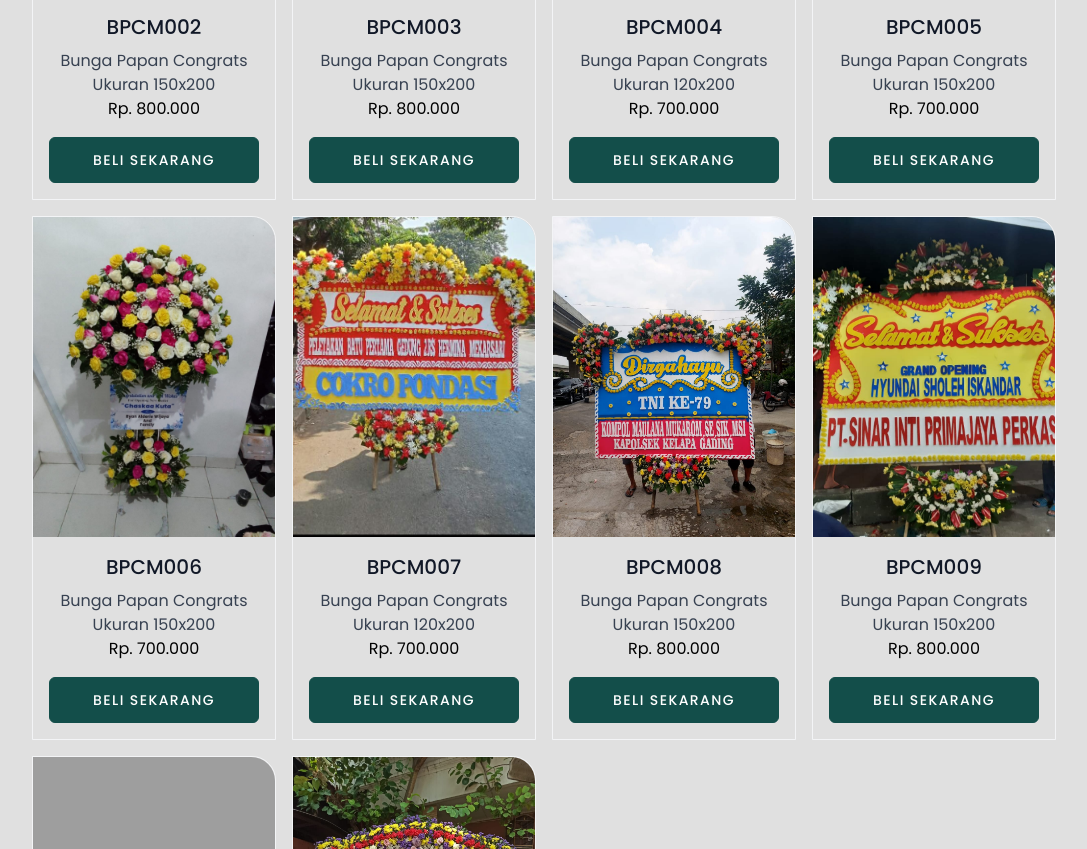
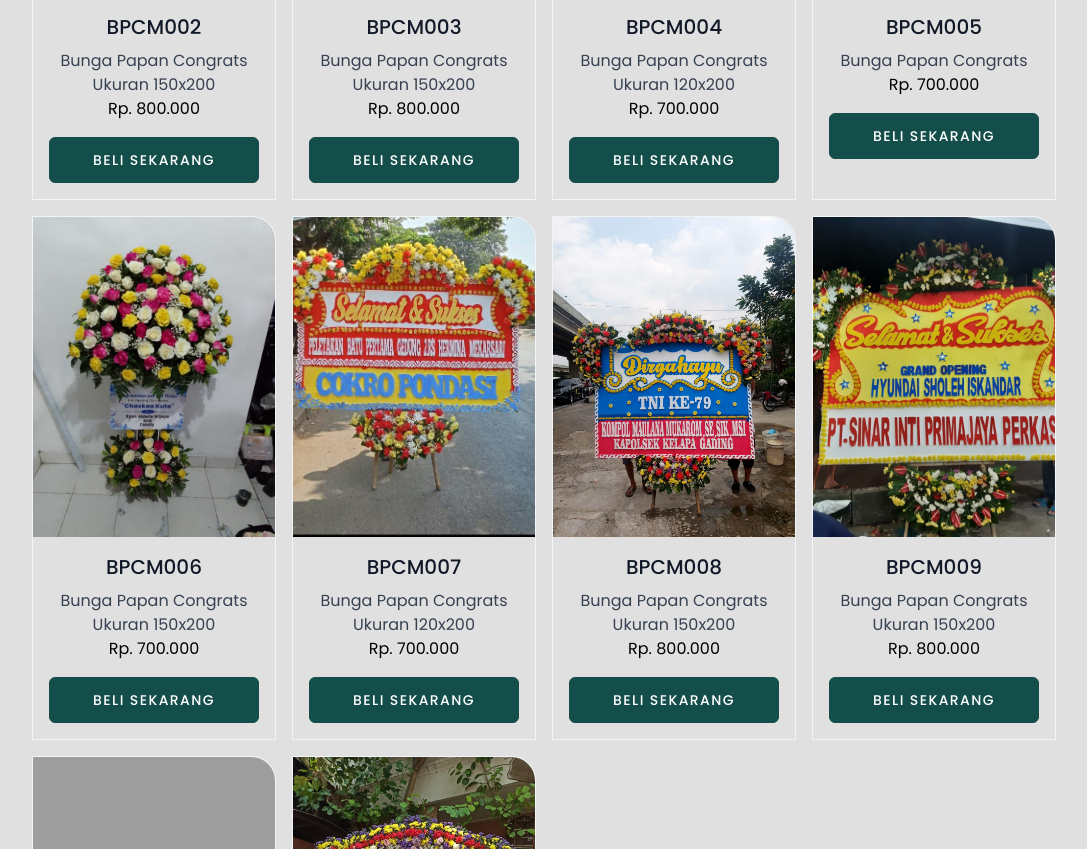
Before and after one commit to SarahFloris/SarahFloris, a plain HTML site: page bungaPapan.html in a window 1280 px wide. Shown: the part 6699-7548 px from the top of the page, without its empty margins (96-1183 px from the left). Drawn offline with nearby package versions, Linux system fonts and the light colour scheme; grey boxes are pictures that could not be loaded.

Commit message:
Update bungaPapan.html

```diff
--- a/bungaPapan.html
+++ b/bungaPapan.html
@@ -1313,7 +1313,7 @@ class="relative block rounded-tr-3xl border border-gray-100"
           <strong class="text-xl font-medium text-gray-900"> BPCM005 </strong>
 
           <p class="mt-2 text-pretty text-gray-700">
-            Bunga Papan Congrats Ukuran 150x200
+            Bunga Papan Congrats
           </p>
           <p>Rp. 700.000</p>
 
```
